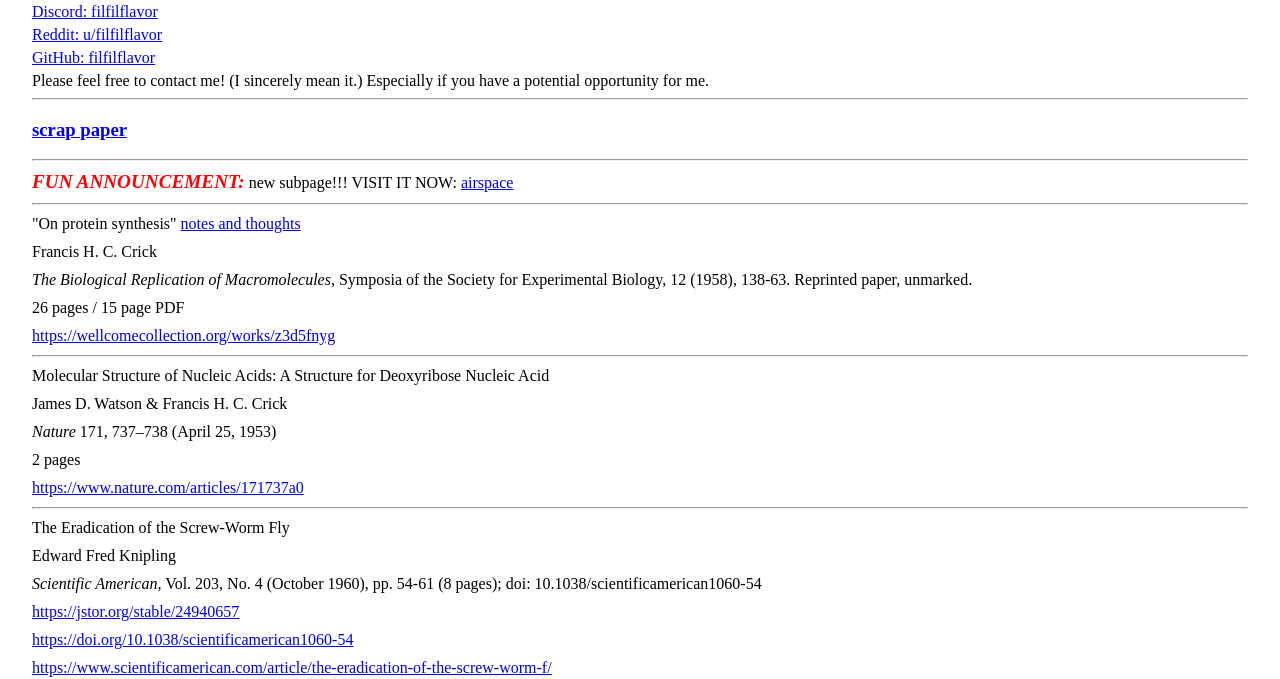
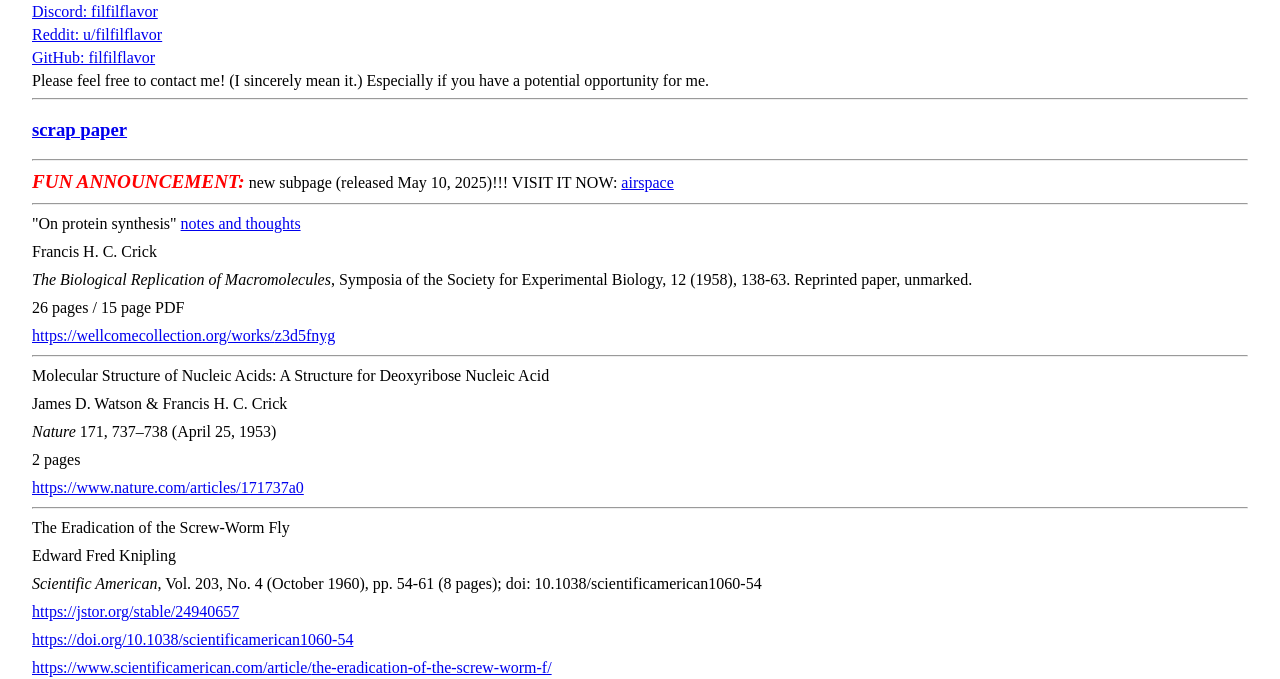
Before and after one commit to filfilflavor/filfilflavor.github.io, a plain HTML site: page index.html in a window 1280 px wide. Shown: the part 123-802 px from the top of the page. Drawn offline with Linux system fonts and the light colour scheme.

Commit message:
Update index.html

```diff
--- a/index.html
+++ b/index.html
@@ -19,7 +19,7 @@
 <h3><a href="scrap-paper.html">scrap paper</a></h3>
 <hr>
 
-<p><b style="color: red; font-size: 1.2em;"><i>FUN ANNOUNCEMENT:</i></b> new subpage!!! VISIT IT NOW: <a href="airspace/">airspace</a></p>
+<p><b style="color: red; font-size: 1.2em;"><i>FUN ANNOUNCEMENT:</i></b> new subpage (released May 10, 2025)!!! VISIT IT NOW: <a href="airspace/">airspace</a></p>
 <hr>
 
 <p>"On protein synthesis" <a href="notes-thoughts-on-protein-synthesis.html">notes and thoughts</a></p>
```
